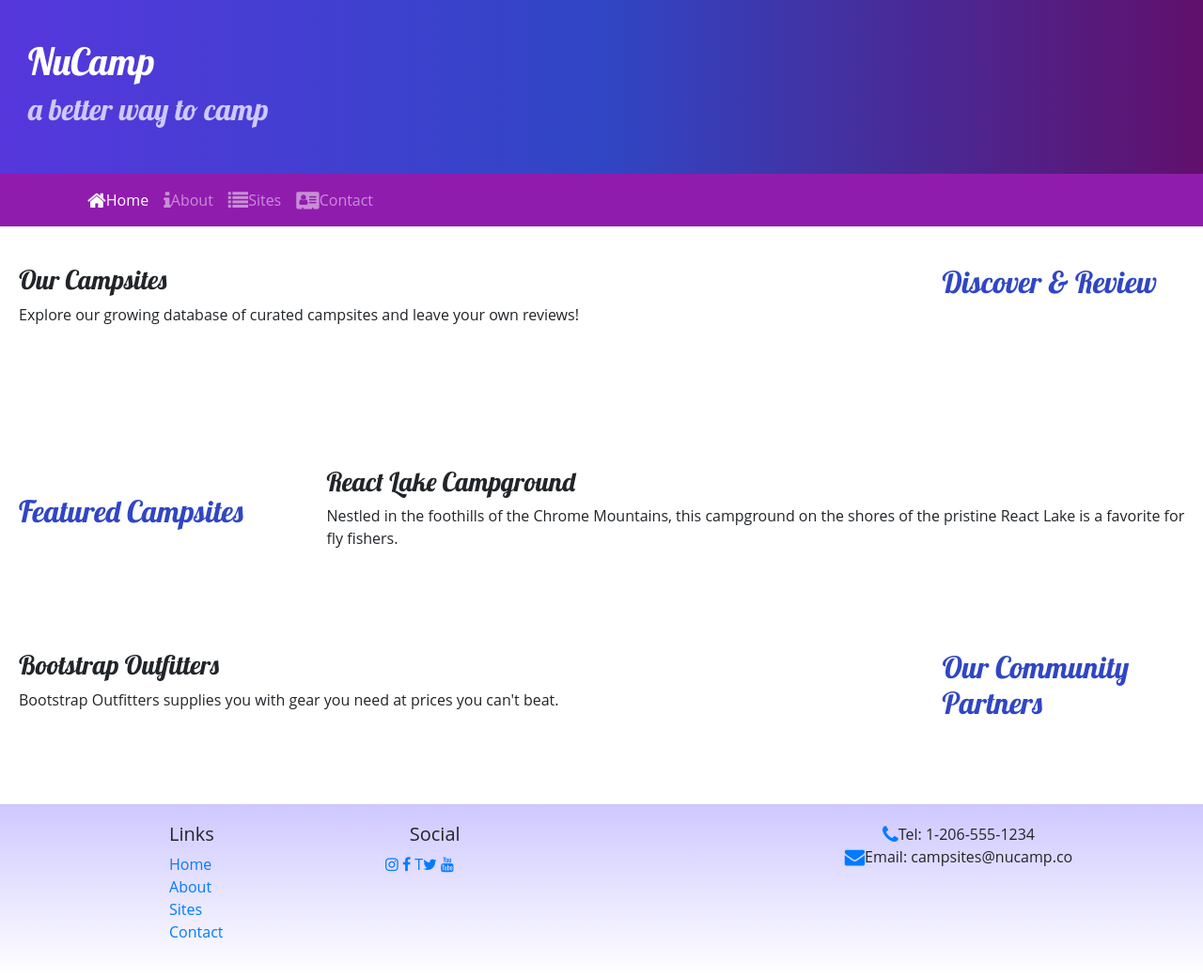
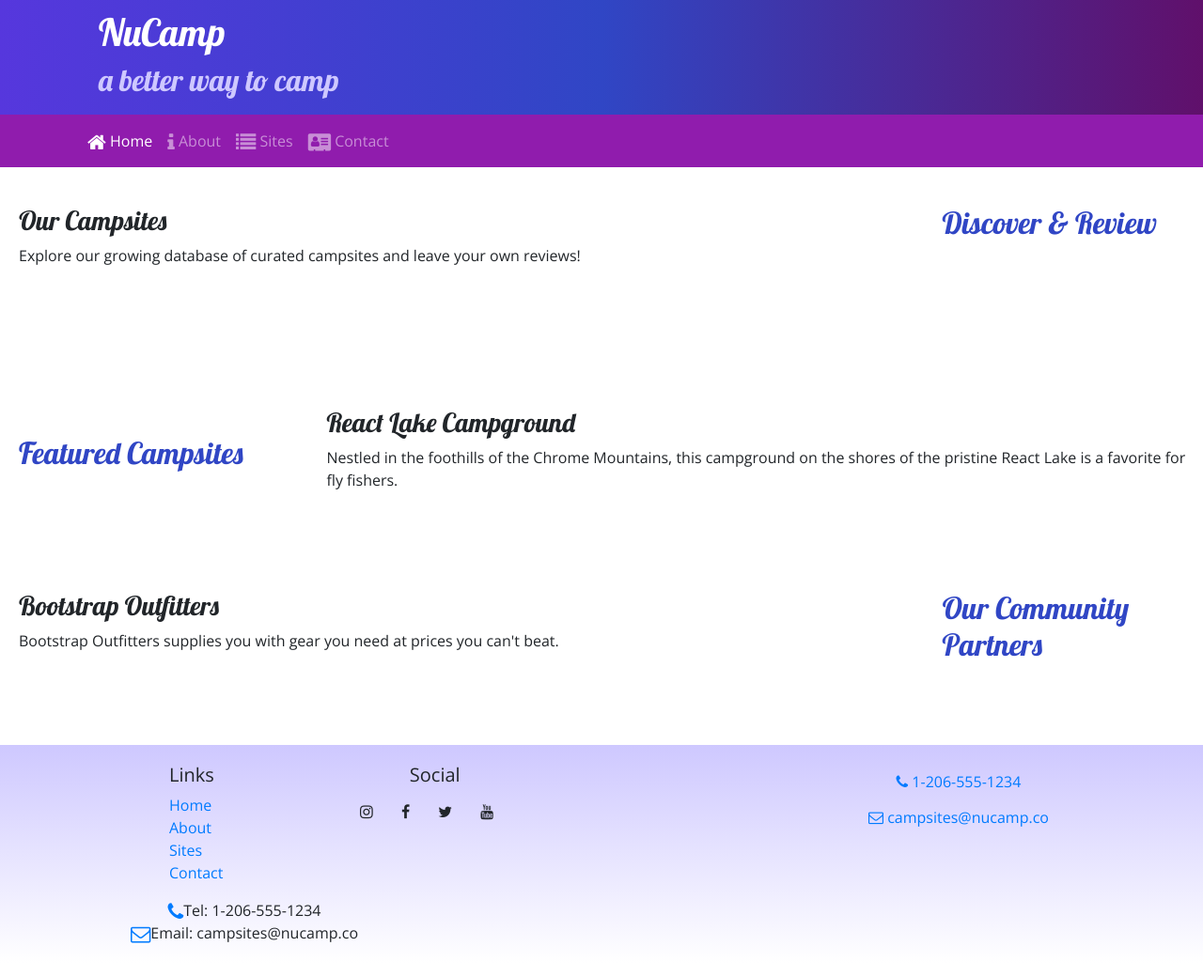
Before and after one commit to incognitosudo/nucampsite2, a website: page index.html in a window 1280 px wide. Shown: the whole page at 94% size. Drawn offline with nearby package versions, Linux system fonts and the light colour scheme.

Commit message:
quick edit fixes

```diff
--- a/index.html
+++ b/index.html
@@ -13,7 +13,7 @@
     <!-- Additional CSS must be placed after bootcamp css-->
     <link rel="stylesheet" href="node_modules/font-awesome/css/font-awesome.min.css"/>
     <link rel=”stylesheet” href=”node_modules/bootstrap-social/boostrap-social.css” />
-    <link rel="stylesheet" href="https://fonts.googleapis.com/css2?family=Lobster&display=swap" />
+    <link rel="stylesheet" href="https://fonts.googleapis.com/css?family=Lobster|Open+Sans" />
     <link rel="stylesheet" href="css/styles.css" />
 
     <title>NuCamp: A Better Way To Camp</title>
@@ -22,13 +22,15 @@
 <body>
 
     <header class="jumbotron jumbotron-fluid">
-            <div class="row row-content align-items-center">
+        <div class="container">
+            <div class="row">
                 <div class="col">
                     <h1>NuCamp</h1>
                     <h2>a better way to camp</h2>
                 </div>
             </div>
-        </header>
+        </div>
+    </header>
 
 <!--Add boostrap nav bar component-->
         <nav class="navbar navbar-expand-sm navbar-dark sticky-top">
@@ -38,12 +40,13 @@
                 </button>
 
                 <div class="collapse navbar-collapse" id="nucampNavbar">
-                    <ul class="navbar-nav">
-                        <li class="nav-item active"><a class="nav-link" href="#"><i class="fa fa-home fa-lg"></i>Home</a></li>
-                        <li class="nav-item"><a class="nav-link" href="aboutus.html"><i class="fa fa-info fa-lg"></i>About</a></li>
-                        <li class="nav-item"><a class="nav-link" href="#"><i class="fa fa-list fa-lg"></i>Sites</a></li>
-                        <li class="nav-item"><a class="nav-link" href="#"><i class="fa fa-address-card fa-lg"></i>Contact</a></li>
-                    </ul>
+           <ul class="navbar-nav">
+            <li class="nav-item active"><a class="nav-link" href="index.html"><i class="fa fa-home fa-lg"></i> Home</a></li>
+            <li class="nav-item"><a class="nav-link" href="aboutus.html"><i class="fa fa-info fa-lg"></i> About</a></li>
+            <li class="nav-item"><a class="nav-link" href="#"><i class="fa fa-list fa-lg"></i> Sites</a></li>
+            <li class="nav-item"><a class="nav-link" href="contactus.html"><i class="fa fa-address-card fa-lg"></i> Contact</a></li>
+        </ul>
+                </ul>
                 </div>
             </div>
         </nav>
@@ -106,16 +109,19 @@
                 </div>
                 <div class="col-6 col-sm-5">
                     <h5 class="col-6 col-sm-5 text-center">Social</h5>
-                    <ul class="align-items-left">
-                        <a href="http://instagram.com/"><i class="fa fa-instagram"></i></a>
-                        <a href="http://facebook.com/"><i class="fa fa-facebook"></i></a>
-                        <a href="http://twitter.com/">T<i class="fa fa-twitter"></i></a>
-                        <a href="http://youtube.com/"><i class="fa fa-youtube"></i></a>
-                     </ul>
+                    <a class="btn btn-social-icon btn-instagram" href="http://instagram.com/"><i class="fa fa-instagram"></i></a>
+                    <a class="btn btn-social-icon btn-facebook" href="http://facebook.com/"><i class="fa fa-facebook"></i></a>
+                    <a class="btn btn-social-icon btn-twitter" href="http://twitter.com/"><i class="fa fa-twitter"></i></a>
+                    <a class="btn btn-social-icon btn-google" href="http://youtube.com/"><i class="fa fa-youtube"></i></a>
+
+                </div>
+                <div class="col-sm-4 text-center">
+                    <a role="button" class="btn btn-link" href="tel:!12065551234"><i class="fa fa-phone"></i> 1-206-555-1234</a><br />
+                    <a role="button" a class="btn btn-link" href="mailto:campsites@nucamp.co"><i class="fa fa-envelope-o"></i> campsites@nucamp.co</a>
                 </div>
                 <div class="col-sm-4 text-center">
                     <i class="fa fa-phone fa-lg text-primary"></i>Tel: 1-206-555-1234<br />
-                    <i class="fa fa-envelope fa-lg fa-lg text-primary"></i>Email: campsites@nucamp.co
+                    <i class="fa fa-envelope-o fa-lg fa-lg text-primary"></i>Email: campsites@nucamp.co
                 </div>
                 </div>
 
```
Also changed, not shown: aboutus.html (+17 -14 lines), contactus.html (+7 -6 lines).
